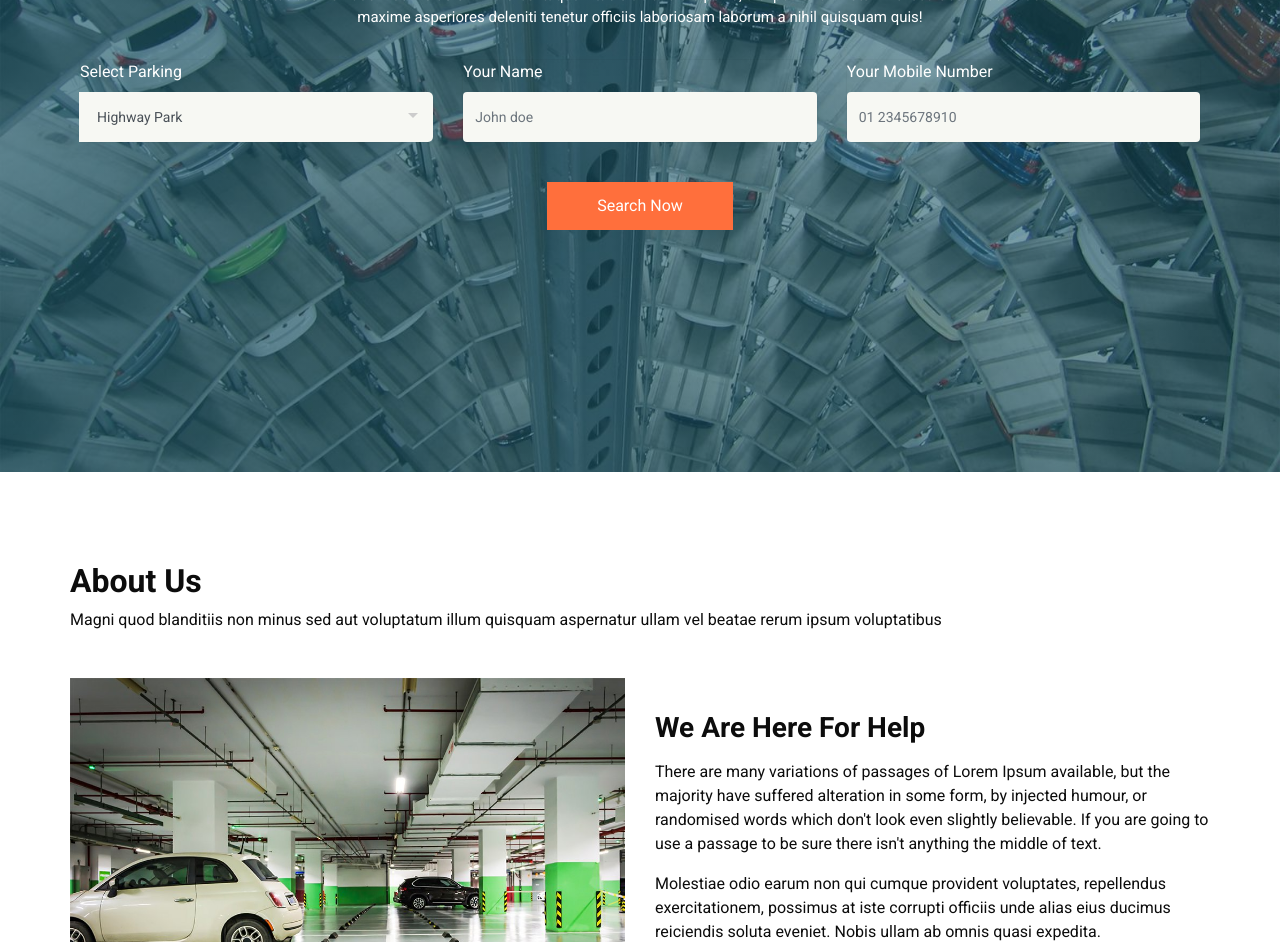
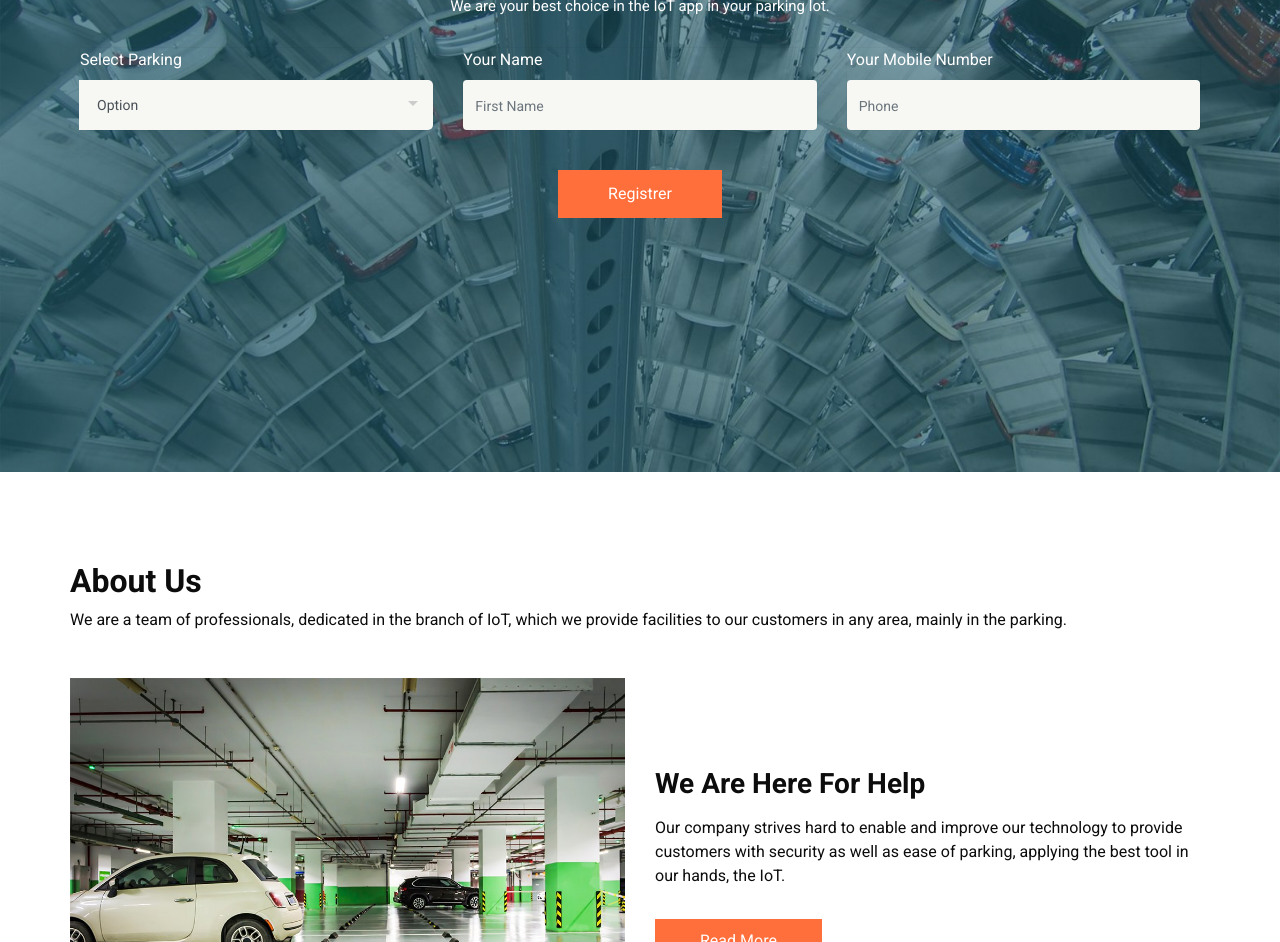
Before and after one commit to elybermudez7/PaginaWebGo, a plain HTML site: page Plantilla/panel/index.html in a window 1280 px wide. Shown: the part 328-1270 px from the top of the page. Drawn offline with nearby package versions, Linux system fonts and the light colour scheme.

Commit message:
Add files via upload

```diff
--- a/Plantilla/panel/index.html
+++ b/Plantilla/panel/index.html
@@ -11,10 +11,9 @@
   <meta name="keywords" content="" />
   <meta name="description" content="" />
   <meta name="author" content="" />
-  <link rel="shortcut icon" href="../elementos/favicon.png" type="image/x-icon">
+  <link rel="shortcut icon" href="../elementos/images/icono.jpeg" type="image/x-icon">
 
   <title>I CityParking</title>
-
 
   <!-- bootstrap core css -->
   <link rel="stylesheet" type="text/css" href="../elementos/css/bootstrap.css" />
@@ -94,7 +93,7 @@
             Finding Parking Lots Made Easy
           </h1>
           <p>
-            Necessitatibus non ducimus hic dolor? Maiores itaque vitae sit blanditiis porro, a expedita ex. Totam vel sed obcaecati. Placeat maxime asperiores deleniti tenetur officiis laboriosam laborum a nihil quisquam quis!
+            We are your best choice in the IoT app in your parking lot.
           </p>
         </div>
         <div class="find_form_container">
@@ -105,10 +104,9 @@
                   <label for="">Select Parking</label>
                   <div class="input-group">
                     <select class="form-control">
-                      <option data-display="Highway Park">Highway Park</option>
-                      <option value="1">Highway Park</option>
-                      <option value="2">Highway Park</option>
-                      <option value="3">Highway Park</option>
+                      <option data-display="Option">Disability</option>
+                      <option value="1">VIP</option>
+                      <option value="2">Normal</option>
                     </select>
                   </div>
                 </div>
@@ -117,7 +115,7 @@
                 <div class="form-group ">
                   <label for="">Your Name</label>
                   <div class="input-group">
-                    <input type="text" class="form-control" placeholder="John doe" />
+                    <input type="text" class="form-control" placeholder="First Name" />
                   </div>
                 </div>
               </div>
@@ -125,7 +123,7 @@
                 <div class="form-group">
                   <label for="">Your Mobile Number</label>
                   <div class="input-group ">
-                    <input type="text" class="form-control" placeholder="01 2345678910" />
+                    <input type="text" class="form-control" placeholder="Phone" />
                   </div>
                 </div>
               </div>
@@ -133,7 +131,7 @@
             <div class="btn-box">
               <button type="submit" class="">
                 <span>
-                  Search Now
+                  Registrer
                 </span>
               </button>
             </div>
@@ -153,7 +151,7 @@
           About Us
         </h2>
         <p>
-          Magni quod blanditiis non minus sed aut voluptatum illum quisquam aspernatur ullam vel beatae rerum ipsum voluptatibus
+          We are a team of professionals, dedicated in the branch of IoT, which we provide facilities to our customers in any area, mainly in the parking.
         </p>
       </div>
       <div class="row">
@@ -168,13 +166,7 @@
               We Are Here For Help
             </h3>
             <p>
-              There are many variations of passages of Lorem Ipsum available, but the majority have suffered alteration
-              in some form, by injected humour, or randomised words which don't look even slightly believable. If you
-              are going to use a passage to be sure there isn't anything
-              the middle of text.
-            </p>
-            <p>
-              Molestiae odio earum non qui cumque provident voluptates, repellendus exercitationem, possimus at iste corrupti officiis unde alias eius ducimus reiciendis soluta eveniet. Nobis ullam ab omnis quasi expedita.
+              Our company strives hard to enable and improve our technology to provide customers with security as well as ease of parking, applying the best tool in our hands, the IoT.
             </p>
             <a href="">
               Read More
@@ -197,7 +189,7 @@
             Why Choose Us
           </h2>
           <p>
-            Eaque nostrum quis ad aliquam autem odio assumenda accusamus, consequuntur, iste voluptate voluptates quia non dicta hic repellendus similique a facere earum omnis? Repellendus nemo, aspernatur ullam est deserunt officiis.
+            The technology is state-of-the-art, our developers and electronics are best able to provide solutions. Not to mention we offer state-of-the-art technology.
           </p>
         </div>
       </div>
@@ -426,7 +418,7 @@
                 About Us
               </h4>
               <p>
-                Necessitatibus, culpa, totam quod neque cum officiis odio, excepturi magnam incidunt voluptates sed voluptate id expedita sint! Cum veritatis iusto molestiae reiciendis deserunt vel odio incidunt, tenetur itaque. Ullam, iste!
+                We are a team of professionals, dedicated in the branch of IoT, which we provide facilities to our customers in any area, mainly in the parking.
               </p>
             </div>
           </div>
@@ -478,7 +470,7 @@
     <div class="container">
       <p>
         &copy; <span id="displayYear"></span> All Rights Reserved By
-        <a href="https://html.design/">Free Html Templates</a>
+        <a href="https://html.design/">I CityParking</a>
       </p>
     </div>
   </footer>
```
